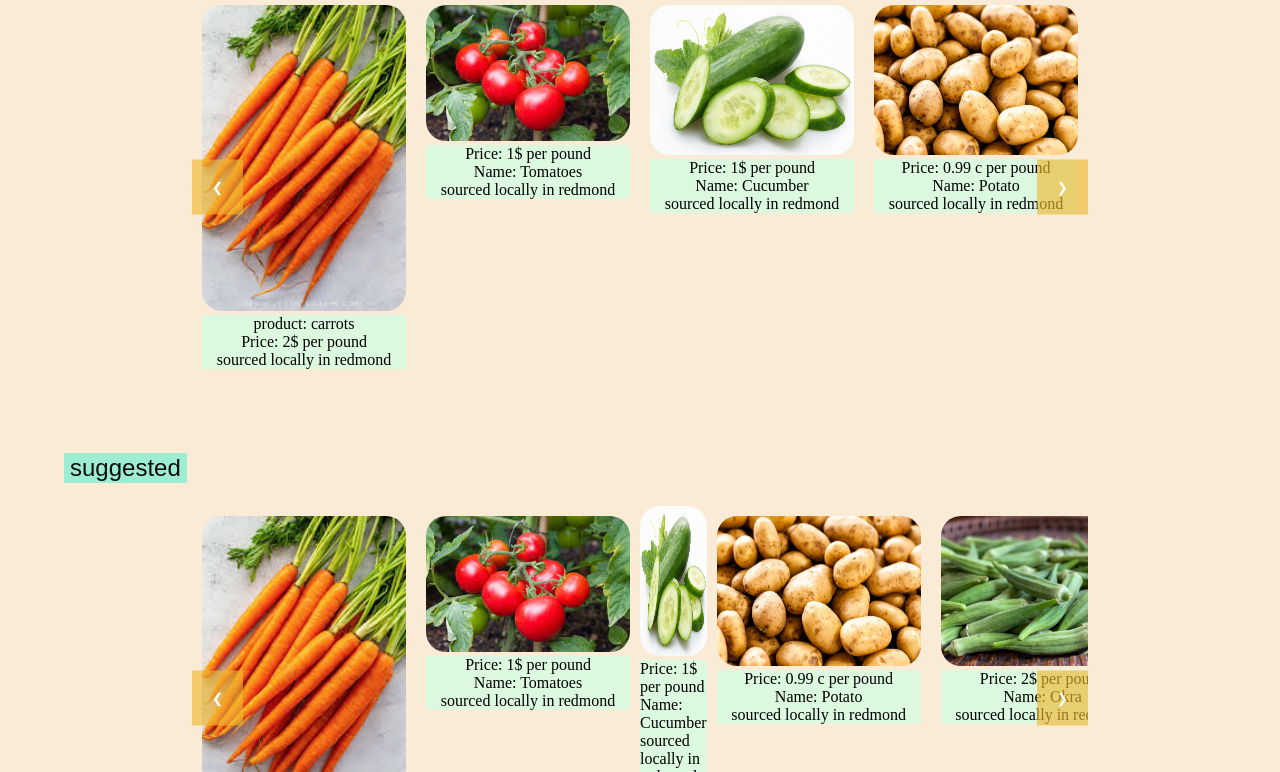
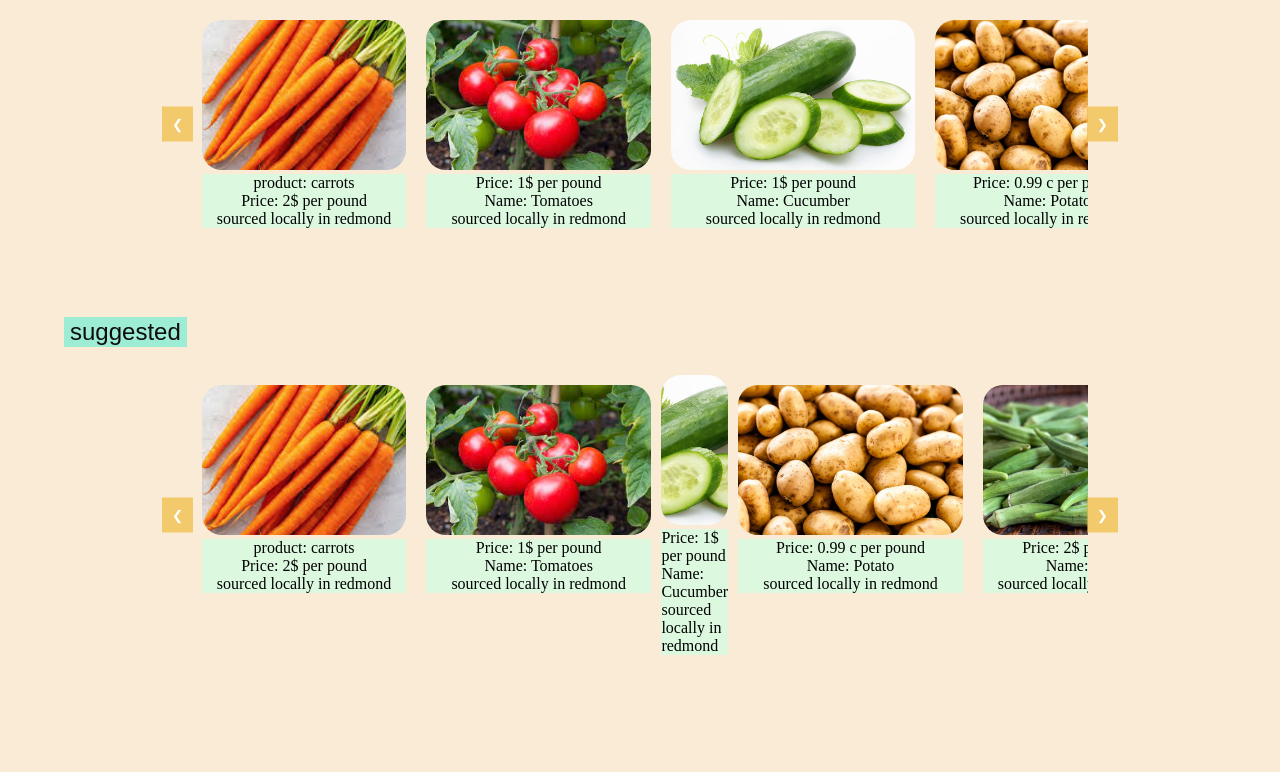
Before and after one commit to arilui/FarmBook, a website: page public/index.html in a window 1280 px wide. Shown: the part 316-1088 px from the top of the page. After the commit the page ends 986 px from the top, so only its background shows below. Drawn offline with Linux system fonts and the light colour scheme; no server answers.

Commit message:
dbConnection and carrots.jpeg edited css to make slides outside of items.

```diff
--- a/public/index.css
+++ b/public/index.css
@@ -19,8 +19,6 @@ body {
   transition: all 0.3s ease;
 
 }
-
-
 
 .navigation-board a:hover {
   background-color: #9decd4;
@@ -69,14 +67,20 @@ body {
 .product-details{
   background-color:  #DCF9E0;
 }
-
+.product-image {
+  width: 200px; /* Set the desired width */
+  height: 150px; /* Set the desired height */
+  object-fit: cover; /* Ensures the image covers the container without distortion */
+  border-radius: 20px; /* Optional: add border-radius for rounded corners */
+}
 .carousel{
   position: relative;
   width: 70%;
   max-width: 1200px;
   margin: auto;
   overflow: hidden;
-  padding: 10px 0;
+  /** makes it so there is enough space for the buttons**/
+  padding: 15px 50px;
 }
 .carousel-container {
   display: flex;
@@ -89,12 +93,13 @@ body {
   transition: transform 0.5s ease;
 }
 .product-item {
+  flex: 0 0 auto;
   min-width: 25%;
   box-sizing: border-box;
   padding: 10px;
   text-align: center;
 }
-/**makes the button see through**/
+/** **/
 .carousel-button {
   position: absolute;
   top: 50%;
@@ -102,9 +107,9 @@ body {
   background-color:#efb631a5;
   border: none;
   color: white;
-  padding: 20px;
+  padding: 10px;
   cursor:auto;
-  z-index: 10;
+  z-index: 1;
 }
 .product-image {
   width: 100%;
@@ -112,8 +117,8 @@ body {
 }
 /**trying to make the buttons be around the items**/
 .carousel-button.next {
-  right: 0px;
+  right: 20px;
 }
 .carousel-button.prev{
-  left:0px;
+  left: 20px;
 }
--- a/public/index.html
+++ b/public/index.html
@@ -50,7 +50,7 @@
     <div class="carousel-slide">
     <div class="product-item">
       <a href="https://www.w3schools.com">
-        <img class="product-image" src="images/oranges.jpeg" alt="Product 1">
+        <img class="product-image" src="images/carrots.jpeg" alt="Product 1">
       </a>
         <div class="product-details">
           product: carrots </div>
@@ -103,7 +103,7 @@
     <div class="carousel-slide">
     <div class="product-item">
       <a href="https://www.w3schools.com">
-        <img class="product-image" src="images/oranges.jpeg" alt="Product 1">
+        <img class="product-image" src="images/carrots.jpeg" alt="Product 1">
       </a>
         <div class="product-details">
           product: carrots </div>
--- a/public/index.js
+++ b/public/index.js
@@ -7,6 +7,7 @@ let slideIndex = {
 
 document.addEventListener('DOMContentLoaded', async () => {
   try {
+
     const response = await fetch('/products');
     const products = await response.json();
 
@@ -52,23 +53,22 @@ function createProductItem(product) {
   productDetailsDescription.classList.add('product-details');
   productDetailsDescription.textContent = product.description;
 
- // productLink.appendChild(productImage);
- // productItem.appendChild(productLink);
+  productLink.appendChild(productImage);
+  productItem.appendChild(productLink);
   productItem.appendChild(productDetailsName);
   productItem.appendChild(productDetailsPrice);
   productItem.appendChild(productDetailsDescription);
 
   return productItem;
 }
-main().catch(console.error);
 
 //naviaget pages
 document.getElementById("home-page").addEventListener('click',function(){
-  window.location.href="homepage.html";
+  window.location.href="index.html";
 });
 //naviaget pages
 document.getElementById("log-in").addEventListener('click',function(){
-  window.location.href="index.html";
+  window.location.href="login.html";
 });
 //naviaget pages
 document.getElementById("product-image").addEventListener('click',function(){
@@ -93,9 +93,8 @@ function moveSlide(n, carouselId) {
   slideContainer.style.transform = `translateX(${-slideIndex[carouselId] * slides[0].offsetWidth}px)`;
 }
 
-// Initialize the carousels
-document.addEventListener('DOMContentLoaded', () => {
+function initializeCarousels() {
   moveSlide(0, 'carousel-1');
   moveSlide(0, 'carousel-2');
   moveSlide(0, 'carousel-3');
-});
+}
```
Also changed, not shown: dbConnection.js (+16 -22 lines), public/images/carrots.jpeg (renamed from public/images/oranges.jpeg).
